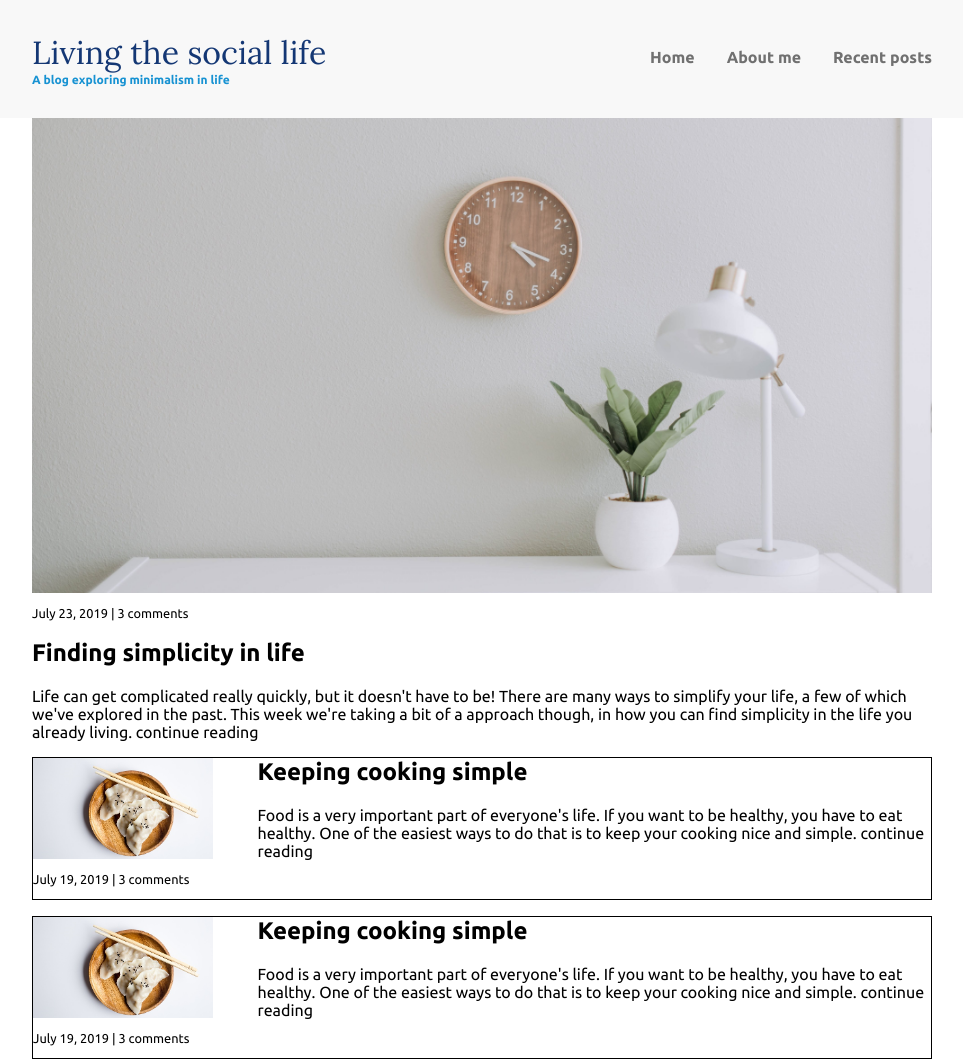
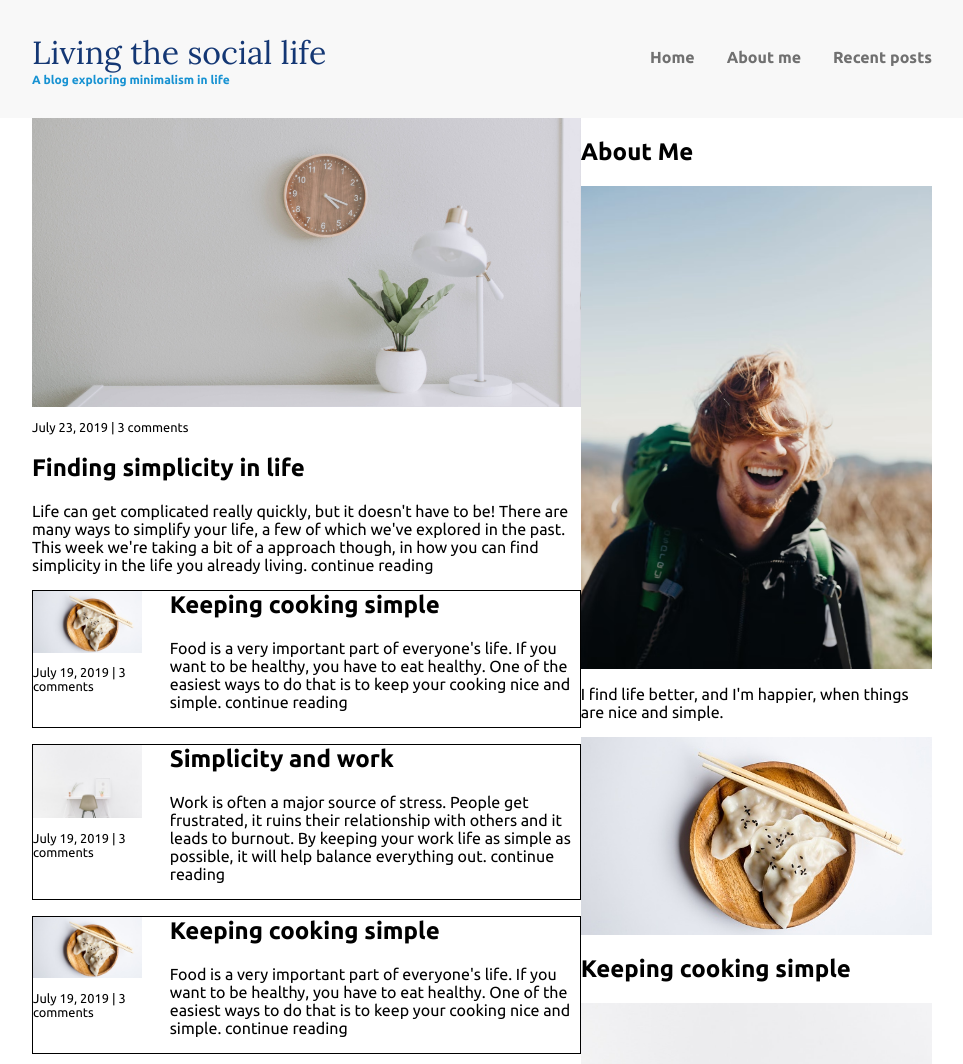
Before and after one commit to rudy35hernandez/responsive-web-page, a plain HTML site: page index.html in a window 1280 px wide. Shown: the top 1064 px of the page, without its empty margins (158-1121 px from the left). Drawn offline with Linux system fonts and the light colour scheme.

Commit message:
added side bar

```diff
--- a/css/style.css
+++ b/css/style.css
@@ -143,3 +143,7 @@ nav a:focus {
     display: flex;
     flex-direction: column;
 }
+
+.container{
+    display: flex;
+}
--- a/index.html
+++ b/index.html
@@ -31,7 +31,9 @@
                         <img src="img/home-decor.jpg">
                         <h3 class="date-info">July 23, 2019  |  3 comments</h3>
                         <h2 class="div-header">Finding simplicity in life</h2>
-                        <p>Life can get complicated really quickly, but it doesn't have to be! There are many ways to simplify your life, a few of which we've explored in the past. This week we're taking a bit of a approach though, in how you can find simplicity in the life you already living.
+                        <p>Life can get complicated really quickly, but it doesn't have to be! There are many ways
+                           to simplify your life, a few of which we've explored in the past. This week we're taking
+                           a bit of a approach though, in how you can find simplicity in the life you already living.
 
                             continue reading</p>
                     </div>
@@ -53,12 +55,12 @@
                         <!--second sub-sec-->
                         <div class="sub-sec">
                             <div class="left-sub-sec">
-                                <img src="img/food.jpg" alt="plate of food">
+                                <img src="img/work-desk.jpg" alt="work space">
                                 <h3>July 19, 2019  |  3 comments</h3>
                             </div>
                             <div class="right-sub-sec">
-                                <h2>Keeping cooking simple</h2>
-                                <p>Food is a very important part of everyone's life. If you want to be healthy, you have to eat healthy. One of the easiest ways to do that is to keep your cooking nice and simple.
+                                <h2>Simplicity and work</h2>
+                                <p>Work is often a major source of stress. People get frustrated, it ruins their relationship with others and it leads to burnout. By keeping your work life as simple as possible, it will help balance everything out.
 
                                 continue reading
                                 </p>
@@ -84,12 +86,17 @@
 
                 <!--side bar-->
                 <div class="side-bar">
-                    <div class="top-story"></div>
+                    <div class="top-story">
+                        <h2>About Me</h2>
+                        <img src="img/mike-baker.jpg" alt="man smiling">
+                        <p>I find life better, and I'm happier, when things are nice and simple.</p>
+                    </div>
 
                     <div class="recent-posts">
                         <!--first post-->
                         <div class="post">
                             <img src="img/food.jpg" alt="food" />
+                            <h2>Keeping cooking simple</h2>
                         </div>
                         <!--second post-->
                         <div class="post">
```
